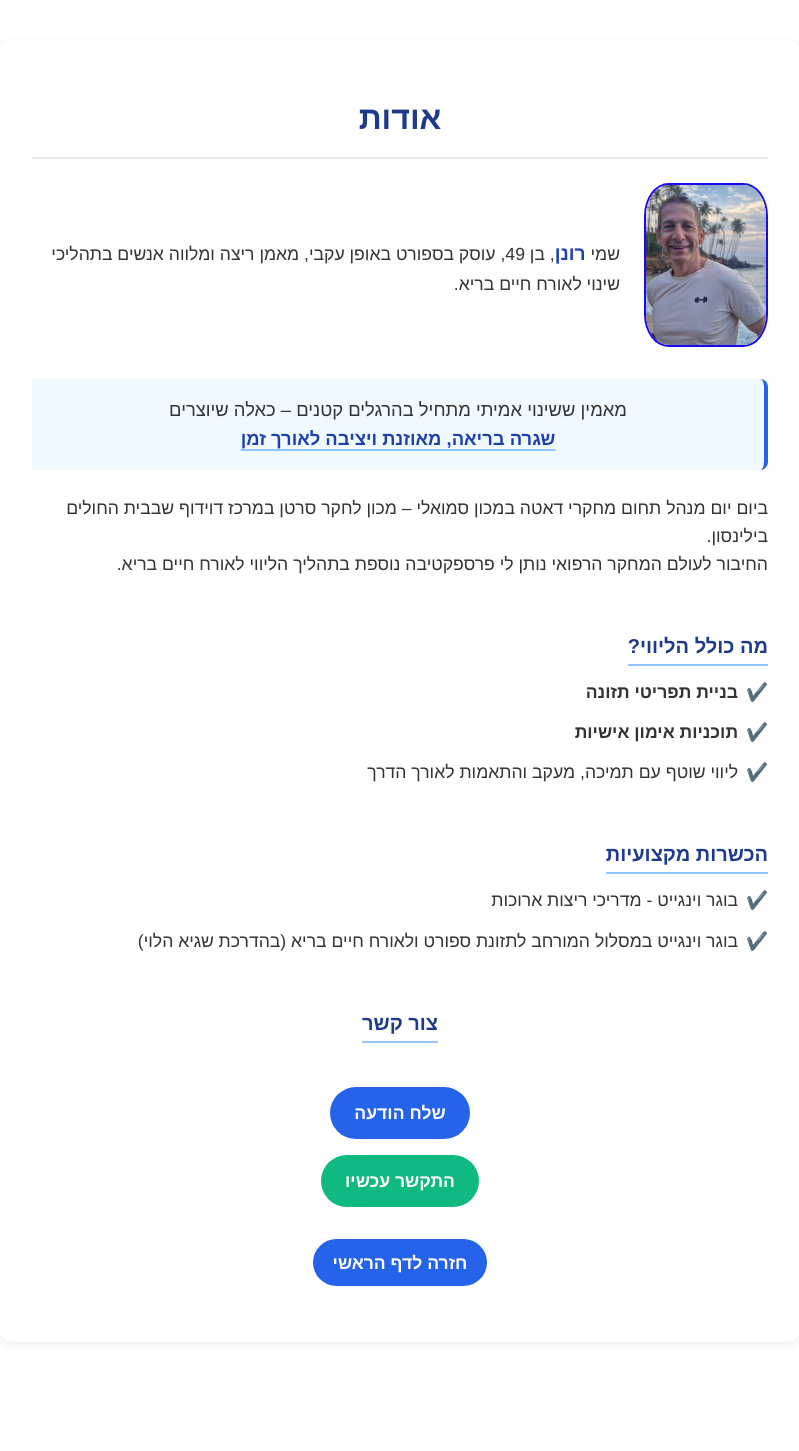
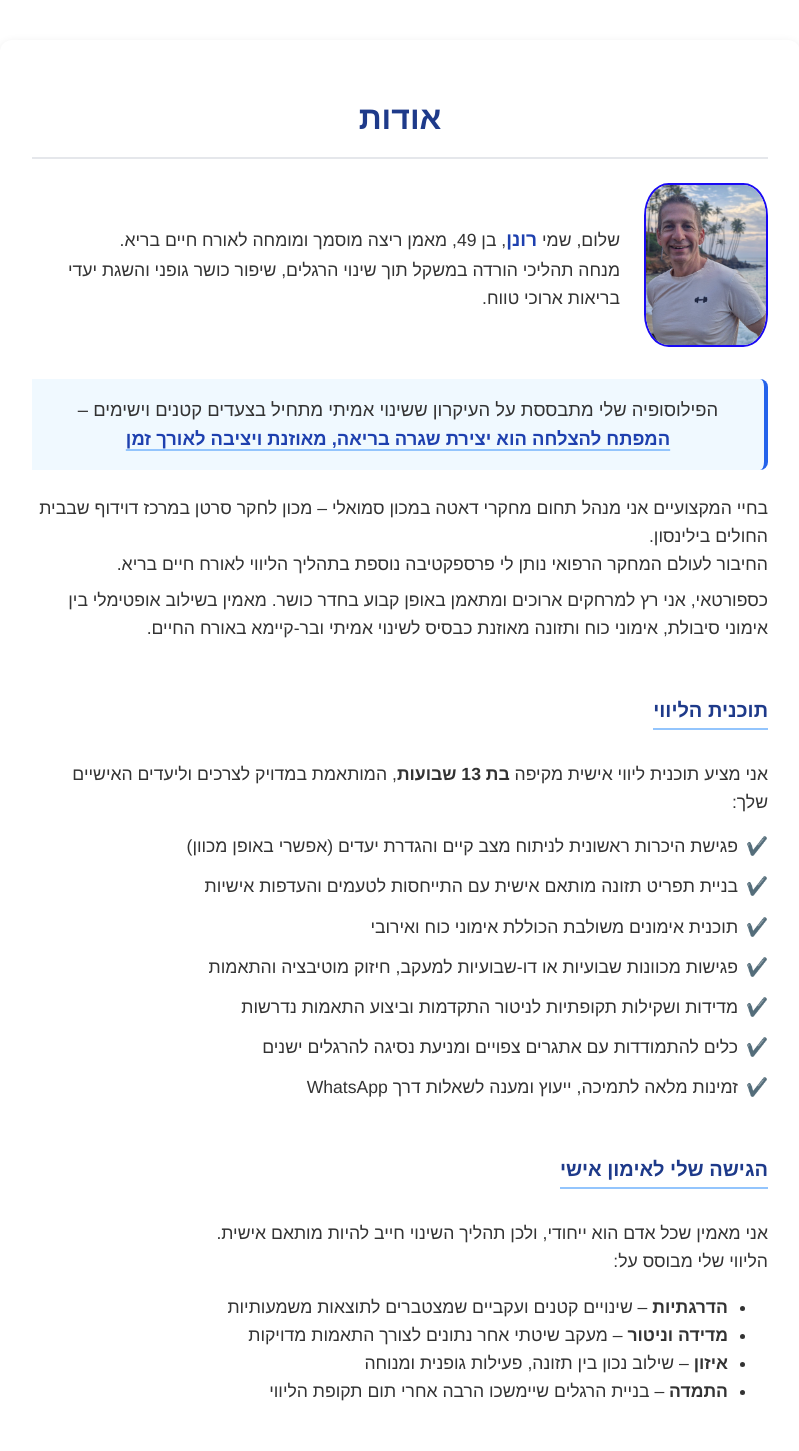
Before and after one commit to ronental75/nutrition-community, a React (Create React App) app: page /about in a window 1280 px wide. Shown: the top 1451 px of the page, without its empty margins (240-1039 px from the left). Before the commit the page ends 1382 px from the top, so only its background shows below. Built offline with nearby package versions, Linux system fonts and the light colour scheme.

Commit message:
Initial commit

```diff
--- a/src/About.js
+++ b/src/About.js
@@ -13,63 +13,143 @@ export default function About() {
           </div>
           <div className="profile-intro">
             <p className="intro-text">
-              שמי <strong className="highlight-name">רונן</strong>, בן 49, עוסק בספורט באופן עקבי, מאמן ריצה ומלווה אנשים בתהליכי שינוי לאורח חיים בריא.
+              שלום, שמי <strong className="highlight-name">רונן</strong>, בן 49, מאמן ריצה מוסמך ומומחה לאורח חיים בריא.<br></br>מנחה תהליכי הורדה במשקל תוך שינוי הרגלים, שיפור כושר גופני והשגת יעדי בריאות ארוכי טווח.
             </p>
           </div>
         </div>
 
         <div className="about-philosophy">
           <p className="philosophy-text">
-            מאמין ששינוי אמיתי מתחיל בהרגלים קטנים – כאלה שיוצרים{' '}
-            <br></br><strong className="highlight-text">
-              שגרה בריאה, מאוזנת ויציבה לאורך זמן
+            הפילוסופיה שלי מתבססת על העיקרון ששינוי אמיתי מתחיל בצעדים קטנים וישימים –{' '}
+            <br/><strong className="highlight-text">
+              המפתח להצלחה הוא יצירת שגרה בריאה, מאוזנת ויציבה לאורך זמן
             </strong>
           </p>
         </div>
 
         <div className="about-background">
           <p>
-            ביום יום מנהל תחום מחקרי דאטה במכון סמואלי – מכון לחקר סרטן במרכז דוידוף שבבית החולים בילינסון.<br />
+            בחיי המקצועיים אני מנהל תחום מחקרי דאטה במכון סמואלי – מכון לחקר סרטן במרכז דוידוף שבבית החולים בילינסון.<br />
             החיבור לעולם המחקר הרפואי נותן לי פרספקטיבה נוספת בתהליך הליווי לאורח חיים בריא.
+            </p>
+          <p>
+            כספורטאי, אני רץ למרחקים ארוכים ומתאמן באופן קבוע בחדר כושר. מאמין בשילוב אופטימלי בין אימוני סיבולת, אימוני כוח ותזונה מאוזנת כבסיס לשינוי אמיתי ובר-קיימא באורח החיים.
           </p>
         </div>
 
+
         <div className="service-section">
-          <h3 className="section-title">מה כולל הליווי?</h3>
+          <h3 className="section-title">תוכנית הליווי</h3>
+          <p style={{ marginBottom: '1rem' }}>
+          אני מציע תוכנית ליווי אישית מקיפה <strong>בת 13 שבועות</strong>, המותאמת במדויק לצרכים וליעדים האישיים שלך:
+          </p>
           <ul className="service-list">
             <li className="service-item">
-              <span className="check-icon">✔️</span>
-              <strong>בניית תפריטי תזונה</strong>
-            </li>
-            {/* <span>מותאמים אישית לפי מטרה והעדפה</span> */}
-            <li className="service-item">
-              <span className="check-icon">✔️</span>
-              <strong>תוכניות אימון אישיות</strong>
-               {/* המשלבות ריצה, כוח ושיפור סיבולת */}
+              <span className="check-icon">✔️</span>  פגישת היכרות ראשונית לניתוח מצב קיים והגדרת יעדים  (אפשרי באופן מכוון)
             </li>
             <li className="service-item">
-              <span className="check-icon">✔️</span>
-              ליווי שוטף עם תמיכה, מעקב והתאמות לאורך הדרך
+              <span className="check-icon">✔️</span> בניית תפריט תזונה מותאם אישית עם התייחסות לטעמים והעדפות אישיות
+            </li>
+            <li className="service-item">
+              <span className="check-icon">✔️</span> תוכנית אימונים משולבת הכוללת אימוני כוח ואירובי
+            </li>
+            <li className="service-item">
+              <span className="check-icon">✔️</span> פגישות מכוונות שבועיות או דו-שבועיות למעקב, חיזוק מוטיבציה והתאמות
+            </li>
+            <li className="service-item">
+              <span className="check-icon">✔️</span> מדידות ושקילות תקופתיות לניטור התקדמות וביצוע התאמות נדרשות
+            </li>
+            <li className="service-item">
+              <span className="check-icon">✔️</span> כלים להתמודדות עם אתגרים צפויים ומניעת נסיגה להרגלים ישנים
+            </li>
+            <li className="service-item">
+              <span className="check-icon">✔️</span> זמינות מלאה לתמיכה, ייעוץ ומענה לשאלות דרך WhatsApp
+            </li>
+            {/* <li className="service-item">
+              <span className="check-icon">✔️</span> תוכנית המשך אישית לשמירה על ההישגים לאחר סיום תקופת הליווי
+            </li> */}
+          </ul>
+        </div>
+        <div className="approach-section">
+          <h3 className="section-title">הגישה שלי לאימון אישי</h3>
+          <p>
+            אני מאמין שכל אדם הוא ייחודי, ולכן תהליך השינוי חייב להיות מותאם אישית.<br></br> הליווי שלי מבוסס על:
+          </p>
+          <ul className="approach-list">
+            <li className="approach-item">
+              <span className="bullet-icon"></span> <strong>הדרגתיות</strong> – שינויים קטנים ועקביים שמצטברים לתוצאות משמעותיות
+            </li>
+            <li className="approach-item">
+              <span className="bullet-icon"></span> <strong>מדידה וניטור</strong> – מעקב שיטתי אחר נתונים לצורך התאמות מדויקות
+            </li>
+            <li className="approach-item">
+              <span className="bullet-icon"></span> <strong>איזון</strong> – שילוב נכון בין תזונה, פעילות גופנית ומנוחה
+            </li>
+            <li className="approach-item">
+              <span className="bullet-icon"></span> <strong>התמדה</strong> – בניית הרגלים שיימשכו הרבה אחרי תום תקופת הליווי
             </li>
           </ul>
         </div>
+
+        {/* <div className="results-section">
+          <h3 className="section-title">תוצאות שתוכל/י לצפות להן</h3>
+          <ul className="results-list">
+            <li className="results-item">
+              <span className="star-icon">★</span> ירידה במשקל והפחתת אחוזי שומן באופן בריא
+            </li>
+            <li className="results-item">
+              <span className="star-icon">★</span> שיפור משמעותי ברמת הכושר, הסיבולת והכוח
+            </li>
+            <li className="results-item">
+              <span className="star-icon">★</span> הטמעת הרגלי תזונה בריאים ומקיימים
+            </li>
+            <li className="results-item">
+              <span className="star-icon">★</span> שיפור איכות השינה, רמות האנרגיה והמצב הרוח
+            </li>
+            <li className="results-item">
+              <span className="star-icon">★</span> רכישת כלים וידע שיישארו איתך לשנים קדימה
+            </li>
+          </ul>
+        </div> */}
 
         <div className="education-section">
           <h3 className="section-title">הכשרות מקצועיות</h3>
           <ul className="education-list">
             <li className="education-item">
-              <span className="check-icon">✔️</span>
-              בוגר וינגייט - מדריכי ריצות ארוכות
+              <span className="check-icon">✔️</span> בוגר מכון וינגייט - מדריך מוסמך לריצות ארוכות
             </li>
             <li className="education-item">
-              <span className="check-icon">✔️</span>
-              בוגר וינגייט במסלול המורחב לתזונת ספורט ולאורח חיים בריא (בהדרכת שגיא הלוי)
+              <span className="check-icon">✔️</span> בוגר התוכנית המורחבת במכון וינגייט לתזונת ספורט ואורח חיים בריא (בהדרכת שגיא הלוי)
             </li>
+            {/* <li className="education-item">
+              <span className="check-icon">✔️</span> השתלמויות מקצועיות בתחומי תזונה, פיזיולוגיה של המאמץ ושיקום פציעות ספורט
+            </li> */}
           </ul>
         </div>
 
+        {/* <div className="testimonial-section">
+          <h3 className="section-title">מה אומרים המתאמנים שלי</h3>
+          <div className="testimonial-container">
+            <div className="testimonial-item">
+              <p className="testimonial-text">
+                "הליווי של רונן שינה לי את החיים. לא רק שירדתי במשקל, אלא שהצלחתי לשמור עליו כבר שנתיים. הגישה המדורגת והמותאמת אישית עשתה את ההבדל."
+              </p>
+              <p className="testimonial-author">— ענת, בת 43</p>
+            </div>
+            <div className="testimonial-item">
+              <p className="testimonial-text">
+                "חיפשתי מישהו שיבין שאני לא ספורטאי מקצועי אלא אדם עסוק שרוצה להיות בריא יותר. רונן הצליח לבנות לי תוכנית שמשתלבת בחיים האמיתיים שלי."
+              </p>
+              <p className="testimonial-author">— אלון, בן 51</p>
+            </div>
+          </div>
+        </div> */}
+
         <div className="contact-section">
           <h3 className="section-title">צור קשר</h3>
+          <p className="contact-intro">
+            מוכנים להתחיל במסע לאורח חיים בריא יותר? אשמח לשוחח ולהסביר בפירוט כיצד אוכל לסייע בהשגת היעדים שלכם.
+          </p>
           <div className="contact-buttons">
             <a
               href="https://wa.me/972544974531?text=%D7%A9%D7%9C%D7%95%D7%9D%20%D7%A8%D7%95%D7%A0%D7%9F%2C%20%D7%A8%D7%A6%D7%99%D7%AA%D7%99%20%D7%9C%D7%A7%D7%91%D7%9C%20%D7%9E%D7%99%D7%93%D7%A2%20%D7%A0%D7%95%D7%A1%D7%A3%20%D7%A2%D7%9C%20%D7%94%D7%9C%D7%99%D7%95%D7%95%D7%99%20%D7%9C%D7%90%D7%95%D7%A8%D7%97%20%D7%97%D7%99%D7%99%D7%9D%20%D7%91%D7%A8%D7%99%D7%90%20%D7%A9%D7%90%D7%AA%D7%94%20%D7%9E%D7%A6%D7%99%D7%A2."
@@ -77,9 +157,9 @@ export default function About() {
               rel="noopener noreferrer"
               className="contact-button"
             >
-      שלח הודעה
+              שלח הודעת WhatsApp
             </a>
-            <a href="tel:+9721234567" className="phone-button">התקשר עכשיו</a>
+            <a href="tel:+972544974531" className="phone-button">התקשר עכשיו</a>
           </div>
         </div>
 
```
Lines whose indentation alone changed are shown as unchanged.
